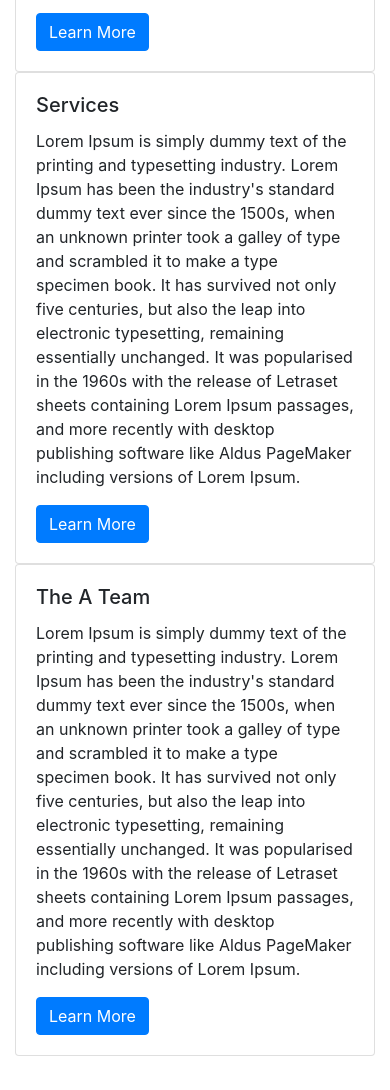
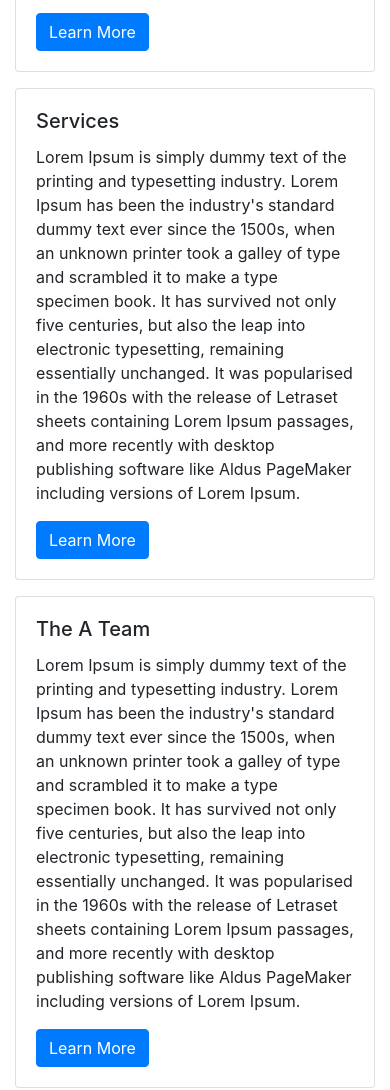
Before and after one commit to prayaschhetri/codentonic, a plain HTML site: page index.html in a window 390 px wide. Shown: the part 1430-2520 px from the top of the page. Drawn offline with nearby package versions, Linux system fonts and the light colour scheme.

Commit message:
formgroup

```diff
--- a/index.html
+++ b/index.html
@@ -114,7 +114,7 @@
         </div>
 
         <div class="row form-group">
-            <div class="col-md-4">
+            <div class="col-md-4 form-group">
                 <div class="card">
                     <div class="card-body">
                         <h5 class="card-title">Paperplate</h5>
@@ -132,7 +132,7 @@
                 </div>
             </div>
 
-            <div class="col-md-4">
+            <div class="col-md-4 form-group">
                 <div class="card">
                     <div class="card-body">
                         <h5 class="card-title">Services</h5>
@@ -150,7 +150,7 @@
                 </div>
             </div>
 
-            <div class="col-md-4">
+            <div class="col-md-4 form-group">
                 <div class="card">
                     <div class="card-body">
                         <h5 class="card-title">The A Team</h5>
```
